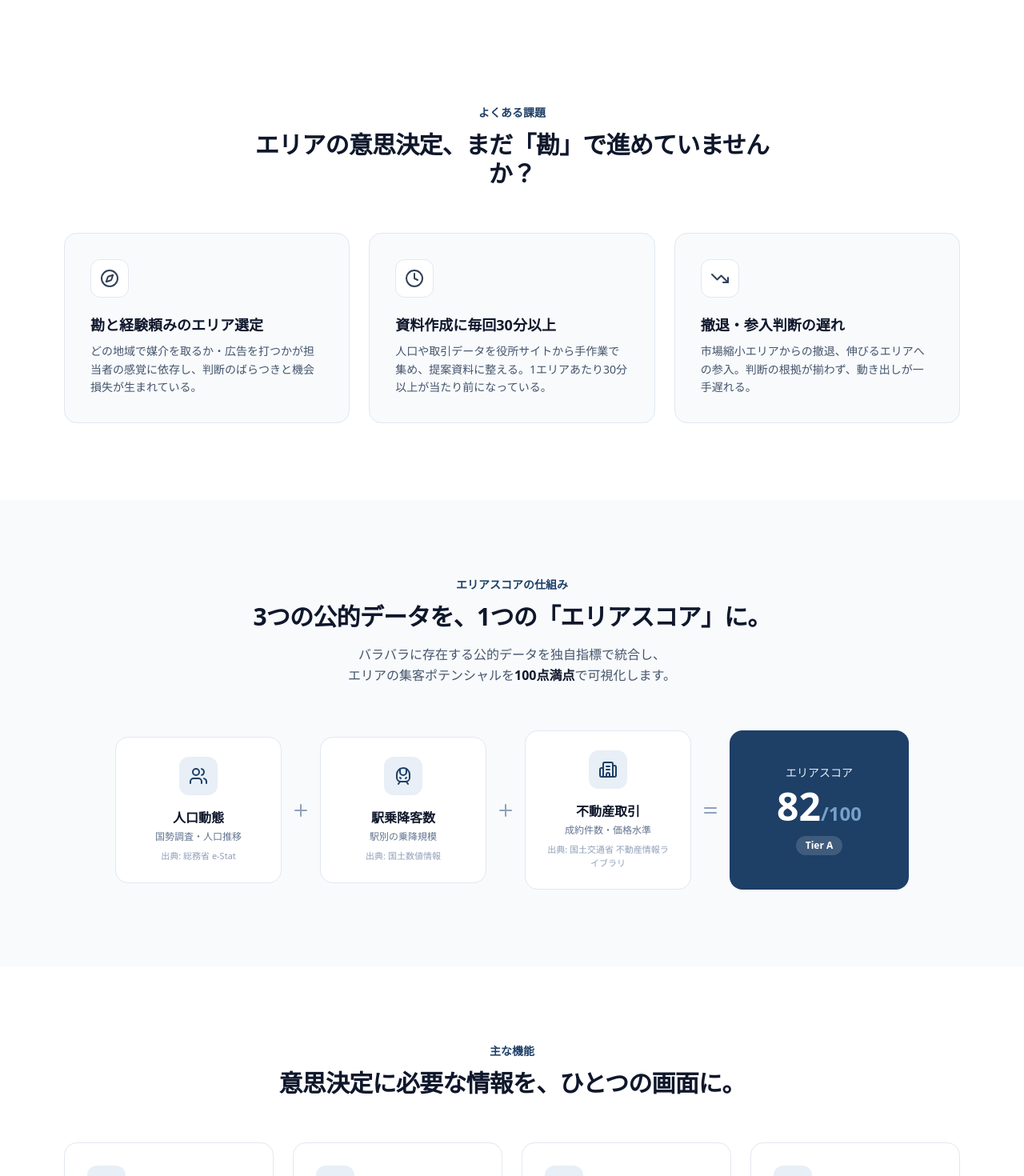
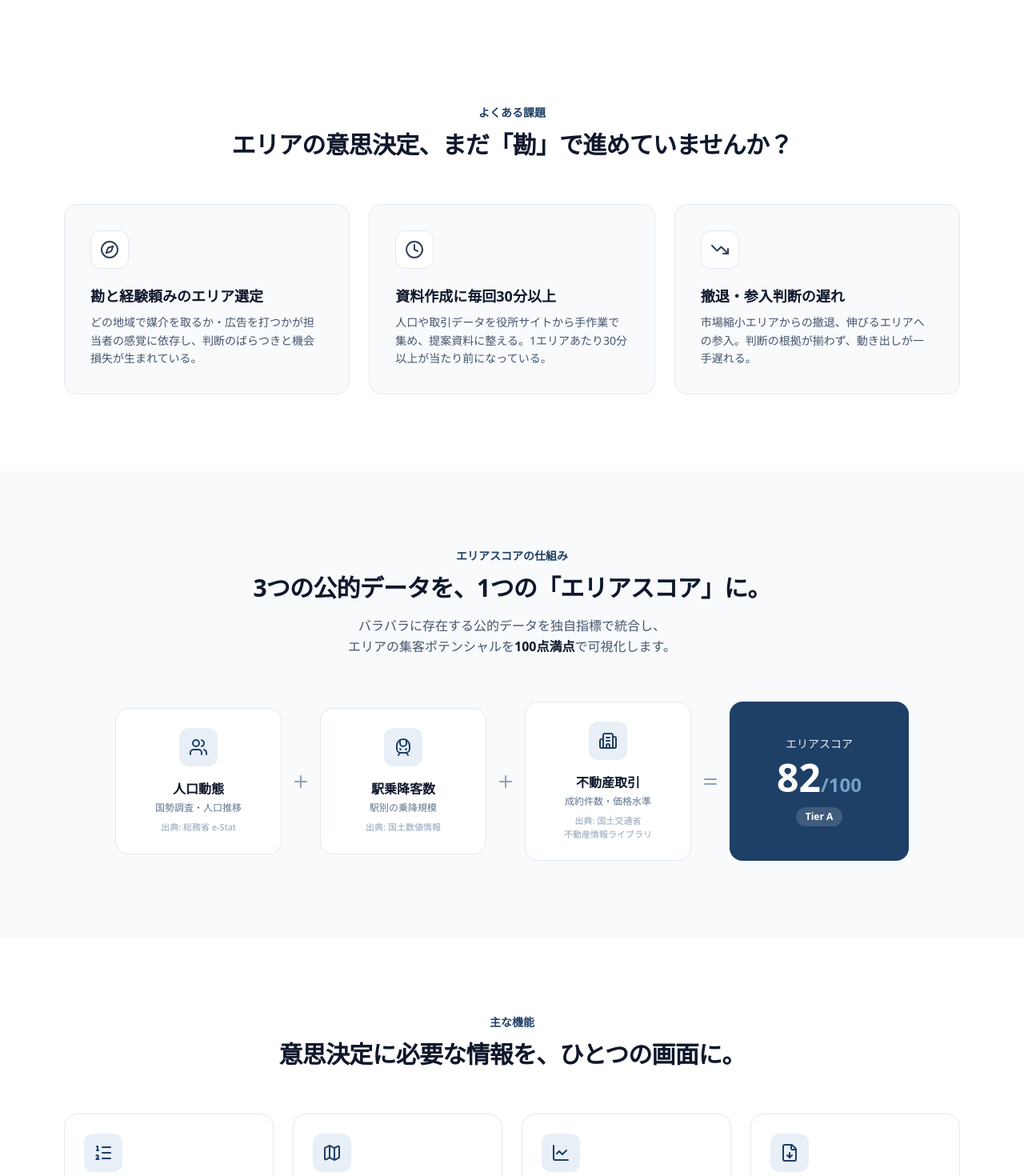
Before and after one commit to Gomezzed/area-score-app, a Next.js app: page / in a window 1280 px wide. Shown: the part 1330-2800 px from the top of the page at 80% size. Built offline with nearby package versions, Linux system fonts and the light colour scheme; no server answers.

Commit message:
fix(lp): widen problem heading and prevent mid-word wrapping in source caption and feature titles

```diff
--- a/src/components/marketing/Features.tsx
+++ b/src/components/marketing/Features.tsx
@@ -39,12 +39,12 @@ export function Features() {
           {FEATURES.map((f) => (
             <div
               key={f.title}
-              className="rounded-2xl border border-slate-200 bg-white p-7 hover:border-brand-300 hover:shadow-lg transition-all"
+              className="rounded-2xl border border-slate-200 bg-white p-6 hover:border-brand-300 hover:shadow-lg transition-all"
             >
               <div className="w-12 h-12 rounded-xl bg-brand-100 flex items-center justify-center mb-5">
                 <f.icon className="w-6 h-6 text-brand-700" />
               </div>
-              <h3 className="text-base font-bold mb-2">{f.title}</h3>
+              <h3 className="text-base font-bold tracking-tight mb-2">{f.title}</h3>
               <p className="text-slate-600 text-sm leading-relaxed">{f.body}</p>
             </div>
           ))}
--- a/src/components/marketing/Problem.tsx
+++ b/src/components/marketing/Problem.tsx
@@ -23,7 +23,7 @@ export function Problem() {
   return (
     <section className="bg-white text-slate-900">
       <div className="max-w-6xl mx-auto px-4 py-20 sm:py-24">
-        <div className="text-center max-w-2xl mx-auto mb-14">
+        <div className="text-center max-w-4xl mx-auto mb-14">
           <p className="text-brand-700 font-semibold text-sm mb-3">よくある課題</p>
           <h2 className="text-2xl sm:text-3xl font-bold tracking-tight">
             エリアの意思決定、まだ「勘」で進めていませんか？
--- a/src/components/marketing/Solution.tsx
+++ b/src/components/marketing/Solution.tsx
@@ -1,5 +1,5 @@
 import { Users, TrainFront, Building2, Plus, Equal } from 'lucide-react'
-import { Br } from '@/components/marketing/LineBreak'
+import { Br, NoBreak } from '@/components/marketing/LineBreak'
 
 // ④ Solution（ライト）— 3つの公的データを1つのスコアに統合する図解的説明
 const SOURCES = [
@@ -19,7 +19,7 @@ const SOURCES = [
     icon: Building2,
     label: '不動産取引',
     sub: '成約件数・価格水準',
-    source: '国土交通省 不動産情報ライブラリ',
+    source: <>国土交通省 <NoBreak>不動産情報ライブラリ</NoBreak></>,
   },
 ]
 
```
